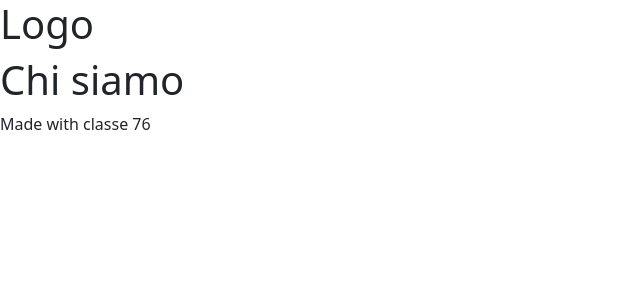
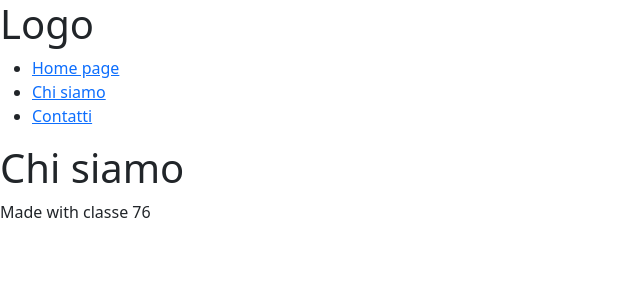
Before and after one commit to AleFabbretti/vite-boolfolio, a Vue app: page /chi-siamo in a window 1280 px wide. Shown: the top 300 px of the page, without its empty margins (0-640 px from the left). Built offline with nearby package versions, Linux system fonts and the light colour scheme.

Commit message:
Aggiunto collegamento alle pagine e gestito codice di errore

```diff
--- a/src/components/AppHeader.vue
+++ b/src/components/AppHeader.vue
@@ -7,6 +7,19 @@ export default {
 <template>
   <header>
     <h1>Logo</h1>
+    <nav>
+      <ul>
+        <li>
+          <router-link :to="{ name: 'homepage' }">Home page</router-link>
+        </li>
+        <li>
+          <router-link :to="{ name: 'about-us' }">Chi siamo</router-link>
+        </li>
+        <li>
+          <router-link :to="{ name: 'contact-us' }">Contatti</router-link>
+        </li>
+      </ul>
+    </nav>
   </header>
 </template>
 
--- /dev/null
+++ b/src/pages/Page404.vue
@@ -0,0 +1,13 @@
+<template>
+  <div>
+    <h1>Pagina non trovata</h1>
+  </div>
+</template>
+
+<script>
+export default {
+  name: "Page404",
+};
+</script>
+
+<style lang="scss" scoped></style>
--- a/src/router.js
+++ b/src/router.js
@@ -3,6 +3,7 @@ import { createRouter, createWebHistory } from "vue-router";
 import HomePage from "./pages/HomePage.vue";
 import AboutUs from "./pages/AboutUs.vue";
 import ContactUs from "./pages/ContactUs.vue";
+import Page404 from "./pages/Page404.vue";
 
 const router = createRouter({
   history: createWebHistory(),
@@ -22,6 +23,11 @@ const router = createRouter({
       name: "contact-us",
       component: ContactUs,
     },
+    {
+      path: "/:pathMatch(.*)*",
+      name: "page-404",
+      component: Page404,
+    },
   ],
 });
 
```
